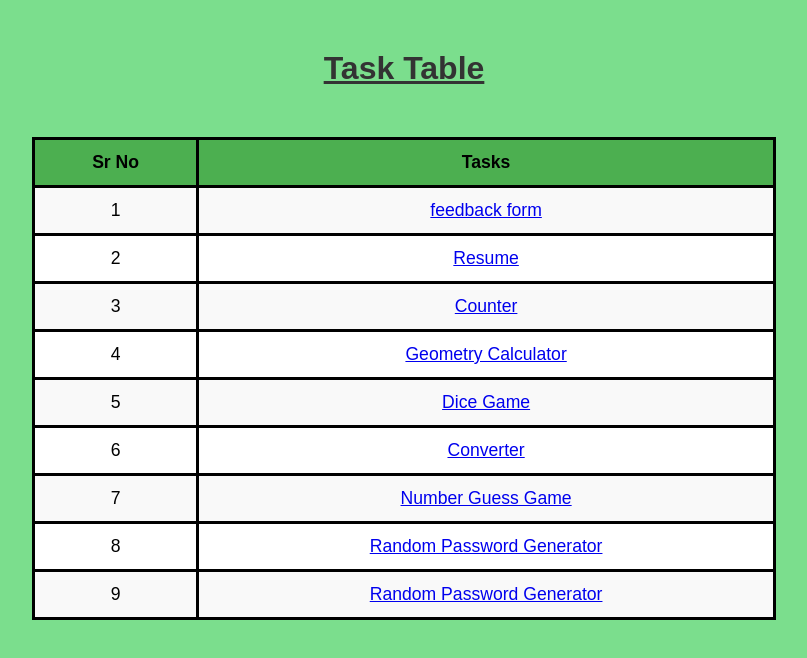
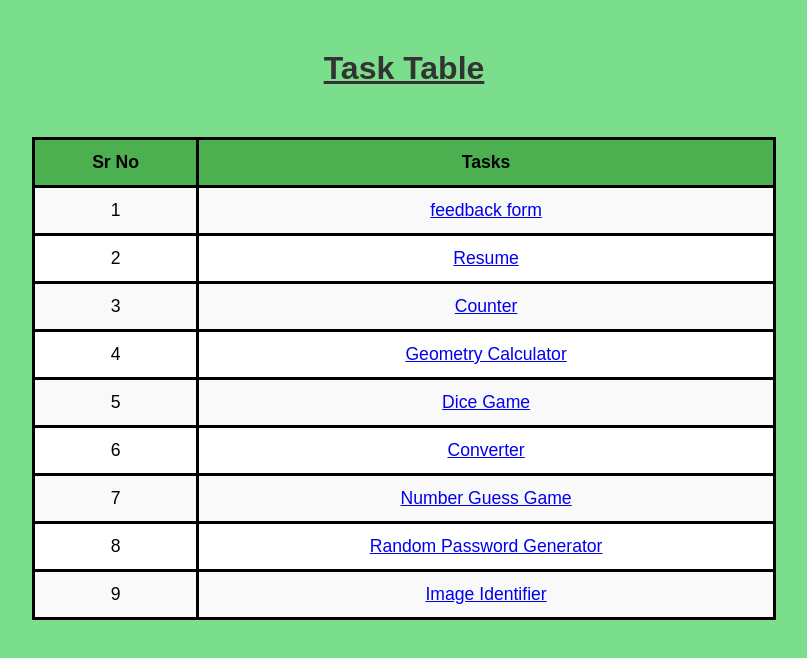
Before and after one commit to aaryanvekariya/javascript, a plain HTML site: page index.html in a window 1280 px wide. Shown: the whole page, without its empty margins (236-1043 px from the left). Drawn offline with Linux system fonts and the light colour scheme.

Commit message:
changes in index.html file

```diff
--- a/index.html
+++ b/index.html
@@ -56,7 +56,7 @@
 
             <tr>
                 <td>9</td>
-                <td><a href="./task9/index.html" target="_blank">Random Password Generator</a></td>
+                <td><a href="./task9/index.html" target="_blank">Image Identifier</a></td>
             </tr>
 
         </table>
```
